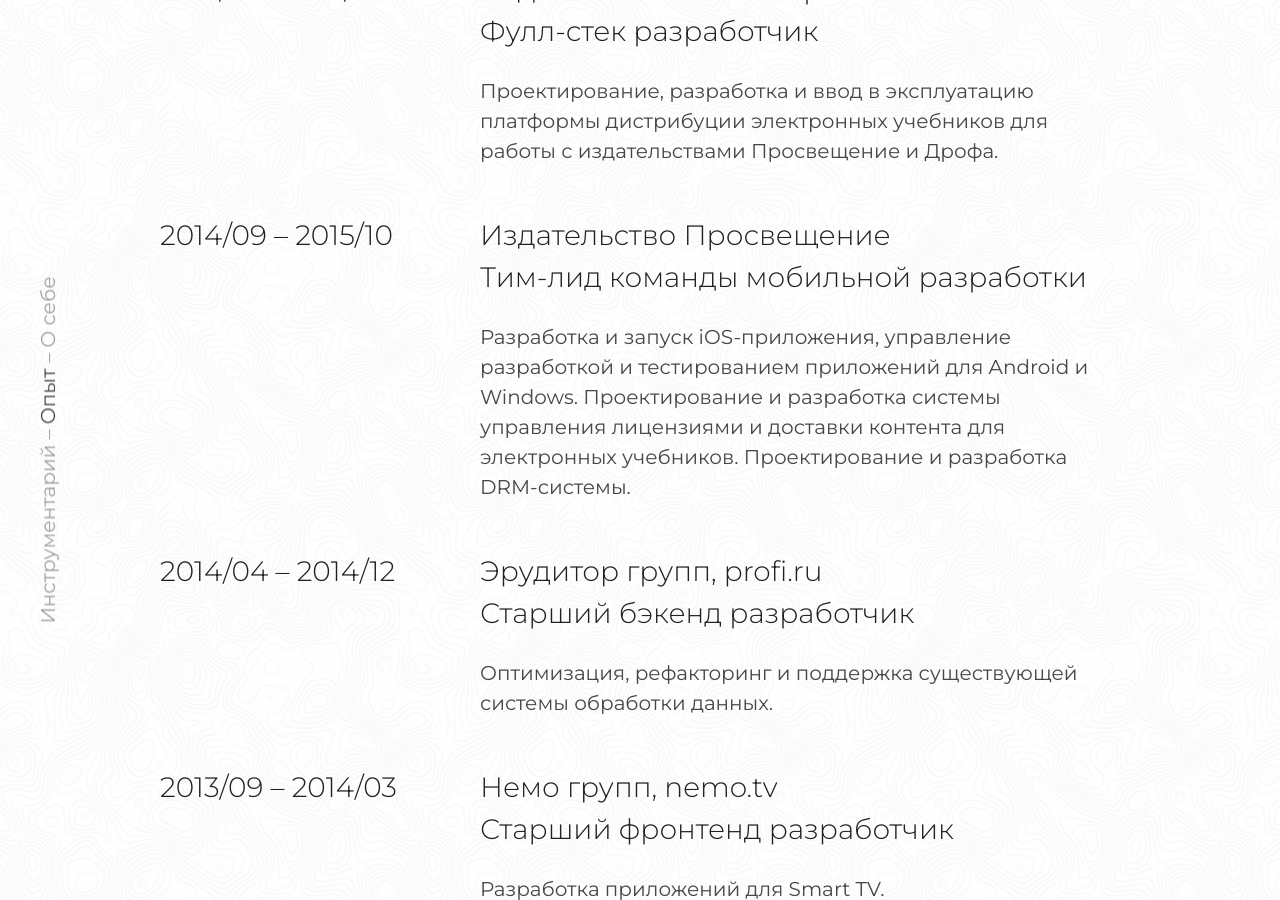
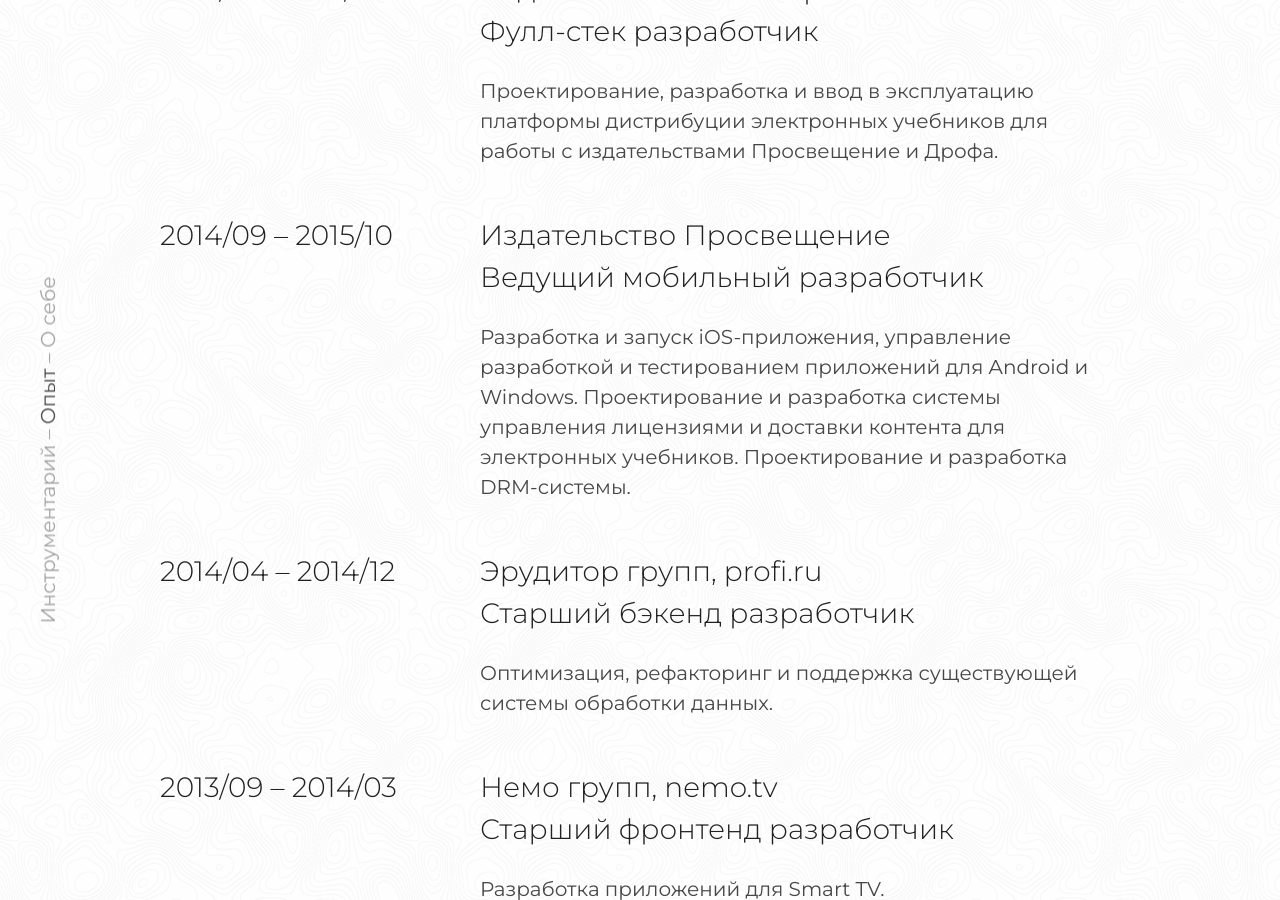
Before and after one commit to n4kz/com.n4kz, a Jekyll site: the page built from ru/index.html, in a window 1280 px wide and 900 px high, scrolled down 1486 px. Built offline with Jekyll 4.4.1, drawn with Linux system fonts in a browser that asks for light colours; nearby versions of some CDN libraries.

Commit message:
Updated content

```diff
--- a/_data/ru/experience.yml
+++ b/_data/ru/experience.yml
@@ -21,7 +21,7 @@
   -
     dates: 2014/09 &ndash; 2015/10
     place: Издательство Просвещение
-    title: Тим-лид команды мобильной разработки
+    title: Ведущий мобильный разработчик
     about: >
       Разработка и запуск iOS-приложения, управление разработкой и тестированием
       приложений для Android и Windows. Проектирование и разработка системы
```
